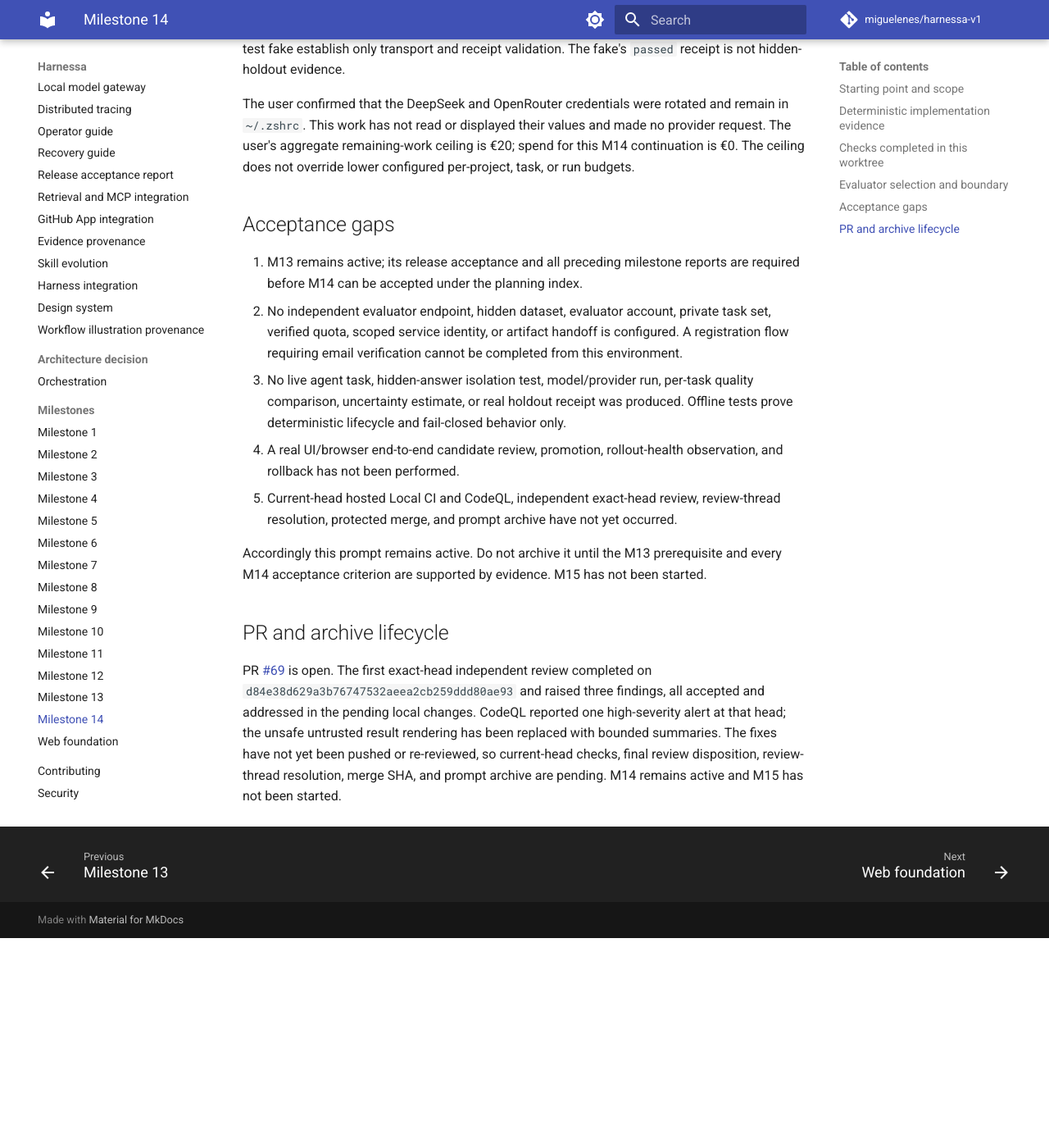
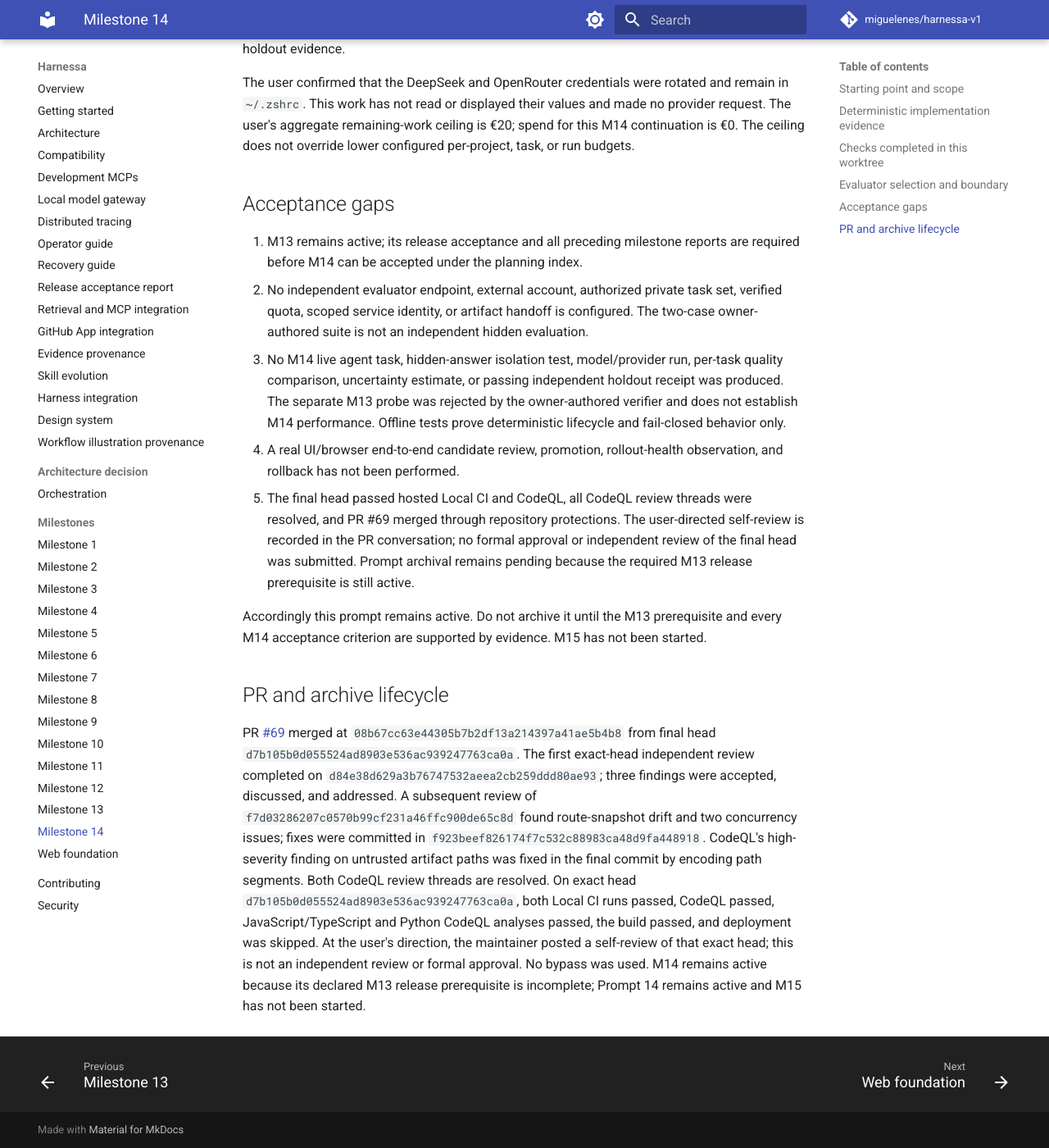
Before and after one commit to miguelenes/harnessa-v1, an MkDocs documentation site: the page built from docs/milestones/14.md, in a window 1280 px wide and 1400 px high, scrolled down 3297 px. Shown: the whole window at 82% size. Built offline with MkDocs 1.6.1 and Material for MkDocs 9.7.7, drawn with Linux system fonts in a browser that asks for light colours; comment, search, counter and statistics services are not loaded; before the commit the page ends 4441 px from its top, so only the background shows below that; some of the changed text lies outside the part shown.

Commit message:
docs(m14): refresh merged review evidence

```diff
--- a/docs/milestones/14.md
+++ b/docs/milestones/14.md
@@ -1,10 +1,10 @@
 # Milestone 14 — Measured skill and harness evolution
 
-**Status: active; offline implementation is in progress. Acceptance is blocked by the active M13 release prerequisite and the unconfigured independent holdout service/private dataset.** This report separates deterministic fixture evidence from live evaluator and provider evidence. No real-world skill improvement is claimed.
+**Status: active; implementation is merged, but milestone acceptance remains blocked by the active M13 release prerequisite and the lack of an independent holdout service/private task set.** A local owner-authored fixture exists but is not an independent evaluator. This report separates deterministic fixture evidence from live evaluator and provider evidence. No real-world skill improvement is claimed.
 
 ## Starting point and scope
 
-- Refreshed `origin/main` before continuing; it is `a80bfc4fa55f286db7c71808a4e3189eda1f1081` (M13 PR #68 merge, following PRs #43–#68). The existing M14 implementation was based on the earlier M13 PR #43 merge, so it was cherry-picked and reconciled on `codex/m14-skill-evolution-current-main`. PR #69 is open; its first reviewed head was `d84e38d629a3b76747532aeea2cb259ddd80ae93`. Three accepted independent-review findings and one CodeQL high-severity alert were addressed locally for the next review head.
+- Refreshed `origin/main` before continuing; it was `a80bfc4fa55f286db7c71808a4e3189eda1f1081` (M13 PR #68 merge, following PRs #43–#68). The existing M14 implementation was based on the earlier M13 PR #43 merge, so it was cherry-picked and reconciled on `codex/m14-skill-evolution-current-main`. PR #69 has since merged; its final review and check evidence is recorded below.
 - M8 and prompt 8 remain unchanged and archived. M14 implementation extends the M12/M13 Harness² and evaluation records; it adds no second scheduler, evaluator authority, or tool-grant path.
 - M13 remains active as recorded in [`docs/milestones/13.md`](13.md), even though PR #68 and its required checks are now merged. Its independent evaluator/holdout, task-derived promotion and rollback, and remaining live resilience evidence are still open. M14's declared prerequisite of completed M13 is therefore not met. Work below is incremental offline implementation evidence, not milestone acceptance.
 - Harness² is pinned to `1cfe254e8d25b15f37048c3730134686abe60335`; the configured product adapter is OpenCode. The pinned editable component map and compatibility rules are documented in [`docs/integrations/skill-evolution.md`](../integrations/skill-evolution.md).
@@ -50,13 +50,13 @@
 ## Acceptance gaps
 
 1. M13 remains active; its release acceptance and all preceding milestone reports are required before M14 can be accepted under the planning index.
-2. No independent evaluator endpoint, hidden dataset, evaluator account, private task set, verified quota, scoped service identity, or artifact handoff is configured. A registration flow requiring email verification cannot be completed from this environment.
-3. No live agent task, hidden-answer isolation test, model/provider run, per-task quality comparison, uncertainty estimate, or real holdout receipt was produced. Offline tests prove deterministic lifecycle and fail-closed behavior only.
+2. No independent evaluator endpoint, external account, authorized private task set, verified quota, scoped service identity, or artifact handoff is configured. The two-case owner-authored suite is not an independent hidden evaluation.
+3. No M14 live agent task, hidden-answer isolation test, model/provider run, per-task quality comparison, uncertainty estimate, or passing independent holdout receipt was produced. The separate M13 probe was rejected by the owner-authored verifier and does not establish M14 performance. Offline tests prove deterministic lifecycle and fail-closed behavior only.
 4. A real UI/browser end-to-end candidate review, promotion, rollout-health observation, and rollback has not been performed.
-5. Current-head hosted Local CI and CodeQL, independent exact-head review, review-thread resolution, protected merge, and prompt archive have not yet occurred.
+5. The final head passed hosted Local CI and CodeQL, all CodeQL review threads were resolved, and PR #69 merged through repository protections. The user-directed self-review is recorded in the PR conversation; no formal approval or independent review of the final head was submitted. Prompt archival remains pending because the required M13 release prerequisite is still active.
 
 Accordingly this prompt remains active. Do not archive it until the M13 prerequisite and every M14 acceptance criterion are supported by evidence. M15 has not been started.
 
 ## PR and archive lifecycle
 
-PR [#69](https://github.com/miguelenes/harnessa-v1/pull/69) is open. The first exact-head independent review completed on `d84e38d629a3b76747532aeea2cb259ddd80ae93` and raised three findings, all accepted and addressed in the pending local changes. CodeQL reported one high-severity alert at that head; the unsafe untrusted result rendering has been replaced with bounded summaries. The fixes have not yet been pushed or re-reviewed, so current-head checks, final review disposition, review-thread resolution, merge SHA, and prompt archive are pending. M14 remains active and M15 has not been started.
+PR [#69](https://github.com/miguelenes/harnessa-v1/pull/69) merged at `08b67cc63e44305b7b2df13a214397a41ae5b4b8` from final head `d7b105b0d055524ad8903e536ac939247763ca0a`. The first exact-head independent review completed on `d84e38d629a3b76747532aeea2cb259ddd80ae93`; three findings were accepted, discussed, and addressed. A subsequent review of `f7d03286207c0570b99cf231a46ffc900de65c8d` found route-snapshot drift and two concurrency issues; fixes were committed in `f923beef826174f7c532c88983ca48d9fa448918`. CodeQL's high-severity finding on untrusted artifact paths was fixed in the final commit by encoding path segments. Both CodeQL review threads are resolved. On exact head `d7b105b0d055524ad8903e536ac939247763ca0a`, both Local CI runs passed, CodeQL passed, JavaScript/TypeScript and Python CodeQL analyses passed, the build passed, and deployment was skipped. At the user's direction, the maintainer posted a self-review of that exact head; this is not an independent review or formal approval. No bypass was used. M14 remains active because its declared M13 release prerequisite is incomplete; Prompt 14 remains active and M15 has not been started.
```
